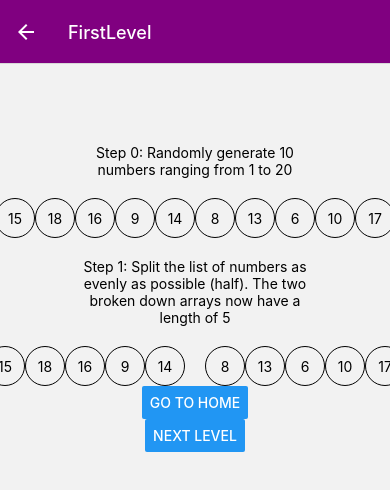
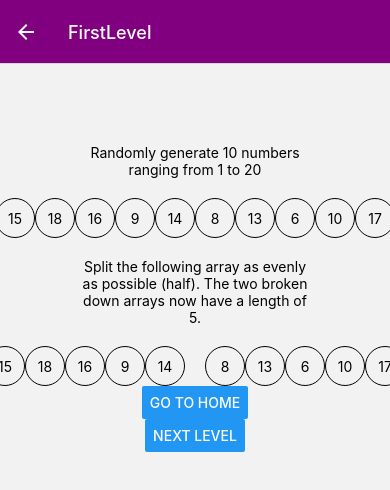
Before and after one commit to ShaimaaAliECE/se3350_project-group-3, a React Native app: screen /FirstLevel in a window 390 px wide. Shown: the top 490 px of the page. Built offline with nearby package versions, Linux system fonts and the light colour scheme.

Commit message:
imported steps from the JSON file

```diff
--- a/src/pages/FirstLevel/index.jsx
+++ b/src/pages/FirstLevel/index.jsx
@@ -1,6 +1,7 @@
 import React, { useEffect, useState } from 'react';
 import { Button, ScrollView, Text, View } from 'react-native';
 import NumberInput from '../../components/NumberInput';
+import Data from '../../pages/Steps/steps.json';
 
 function FirstLevelScreen({ route, navigation }) {
   function generateRandomNumbers(level) {
@@ -153,7 +154,9 @@ function FirstLevelScreen({ route, navigation }) {
             (
               <>
                 <View style={{ height: 20 }} />
-                <Text style={{ width: '60%', textAlign: 'center' }}>Step 0: Randomly generate 10 numbers ranging from 1 to 20</Text>
+                <Text style={{ width: '60%', textAlign: 'center' }}>
+                  {Data.Level1["0"]}
+                </Text>
                 <View style={{ height: 20 }} />
                 <View style={{ flexDirection: 'row' }}>
                   {numbers.map((number) => {
@@ -170,7 +173,9 @@ function FirstLevelScreen({ route, navigation }) {
           step > 1 ? (
             <>
               <View style={{ height: 20 }} />
-              <Text style={{ width: '60%', textAlign: 'center' }}>Step 1: Split the list of numbers as evenly as possible (half). The two broken down arrays now have a length of 5</Text>
+              <Text style={{ width: '60%', textAlign: 'center' }}>
+              {Data.Level1["1"]}
+              </Text>
               <View style={{ height: 20 }} />
               <View style={{ flexDirection: 'row' }}>
                 {algorithm(2, numbers).left.map((number) => {
@@ -193,7 +198,9 @@ function FirstLevelScreen({ route, navigation }) {
           step > 2 ? (
             <>
               <View style={{ height: 20 }} />
-              <Text style={{ width: '60%', textAlign: 'center' }}>Step 2: Again, split the 2 splitted lists of numbers as evenly as possible. The broken down arrays are now of lengths 2 and 3</Text>
+              <Text style={{ width: '60%', textAlign: 'center' }}>
+              {Data.Level1["2"]}
+              </Text>
               <View style={{ height: 20 }} />
               <View style={{ flexDirection: 'row' }}>
                 {algorithm(3, numbers).left.left.map((number) => {
@@ -228,7 +235,9 @@ function FirstLevelScreen({ route, navigation }) {
           step > 3 ? (
             <>
               <View style={{ height: 20 }} />
-              <Text style={{ width: '60%', textAlign: 'center' }}>Step 3: Again, split the 4 splitted lists of numbers as evenly as possible. The broken down arrays are now of lengths 1 and 2</Text>
+              <Text style={{ width: '60%', textAlign: 'center' }}>
+              {Data.Level1["3"]}
+              </Text>
               <View style={{ height: 20 }} />
 
               <View style={{ flexDirection: 'row' }}>
@@ -288,7 +297,9 @@ function FirstLevelScreen({ route, navigation }) {
           step > 4 ? (
             <>
               <View style={{ height: 20 }} />
-              <Text style={{ width: '60%', textAlign: 'center' }}>Step 4: Take the broken down numbers and split them individually. All broken down arrays are broken to a length of 1 now, where each array consists of an individual value</Text>
+              <Text style={{ width: '60%', textAlign: 'center' }}>
+              {Data.Level1["4"]}
+              </Text>
               <View style={{ height: 20 }} />
               <View style={{ flexDirection: 'row' }}>
                 {numbers.map((number, index) => {
@@ -308,7 +319,9 @@ function FirstLevelScreen({ route, navigation }) {
           step > 5 ? (
             <>
               <View style={{ height: 20 }} />
-              <Text style={{ width: '60%', textAlign: 'center' }}>Step 5: Now the numbers are ready to be sorted, the array sizes in the next steps are going to accumulate until the length of the original array is reached. The arrays will build up in a reverse direction in which they were broken down above. Which makes the arrays for this step to be of lengths 1 and 2. Select the smallest value of the individually-broken-down numbers and place them in the left-most slot available of the new list of numbers.</Text>
+              <Text style={{ width: '60%', textAlign: 'center' }}>
+              {Data.Level1["5"]}
+              </Text>
               <View style={{ height: 20 }} />
               <View style={{ flexDirection: 'row' }}>
                 {algorithm(6, numbers).left.left.left.map((number) => {
@@ -367,7 +380,9 @@ function FirstLevelScreen({ route, navigation }) {
           step > 6 ? (
             <>
               <View style={{ height: 20 }} />
-              <Text style={{ width: '60%', textAlign: 'center' }}>Step 6: Working backwards, the array lengths for this step are going to be of lengths 2 and 3. Select the smallest value of the current arrays and place them in the left-most slot available of the new list of numbers.</Text>
+              <Text style={{ width: '60%', textAlign: 'center' }}>
+              {Data.Level1["6"]}
+              </Text>
               <View style={{ height: 20 }} />
 
               <View style={{ flexDirection: 'row' }}>
@@ -402,7 +417,9 @@ function FirstLevelScreen({ route, navigation }) {
           step > 7 ? (
             <>
               <View style={{ height: 20 }} />
-              <Text style={{ width: '60%', textAlign: 'center' }}>Step 7: Again backwards, the array lengths for this step are going to be two arrays of lengths of 5. Select the smallest value of the current arrays and place them in the left-most slot available of the new list of numbers.</Text>
+              <Text style={{ width: '60%', textAlign: 'center' }}>
+              {Data.Level1["7"]}
+              </Text>
               <View style={{ height: 20 }} />
               <View style={{ flexDirection: 'row' }}>
                 {algorithm(8, numbers).left.map((number) => {
@@ -425,7 +442,9 @@ function FirstLevelScreen({ route, navigation }) {
           step > 8 ? (
             <>
               <View style={{ height: 20 }} />
-              <Text style={{ width: '60%', textAlign: 'center' }}>Step 8: We have now worked backwards and reached the array size of the original array (length of 10). Finally, select the smallest value out of the current and place them in the left-most slot available in the final sorted array.</Text>
+              <Text style={{ width: '60%', textAlign: 'center' }}>
+              {Data.Level1["8"]}
+              </Text>
               <View style={{ height: 20 }} />
               <View style={{ flexDirection: 'row' }}>
                 {algorithm(9, numbers).map((number, index) => {
--- a/src/pages/Steps/steps.json
+++ b/src/pages/Steps/steps.json
@@ -1,5 +1,8 @@
 {
     "Level1": {
+
+        "0": "Randomly generate 10 numbers ranging from 1 to 20",
+
         "1": "Split the following array as evenly as possible (half). The two broken down arrays now have a length of 5.",
 
         "2": "Again, split the 2 splitted list of numbers as evenly as possible. The broken down arrays are now of lengths 2 and 3.",
@@ -19,6 +22,9 @@
     },
 
     "Level2": {
+
+        "0": "Randomly generate 10 numbers ranging from 1 to 20",
+
         "1": "Split the following array as evenly as possible (half). The two broken down arrays now have a length of 5.",
 
         "2": "Again, split the 2 splitted list of numbers as evenly as possible. The broken down arrays are now of lengths 2 and 3.",
@@ -39,6 +45,9 @@
 
 
     "Level3": {
+
+            "0": "Randomly generate 10 numbers ranging from 1 to 20",
+
             "1": "Split the following array as evenly as possible (half). The two broken down arrays now have a length of 5.",
 
             "2": "Again, split the 2 splitted list of numbers as evenly as possible. The broken down arrays are now of lengths 2 and 3.",
```
Lines whose indentation alone changed are shown as unchanged.
